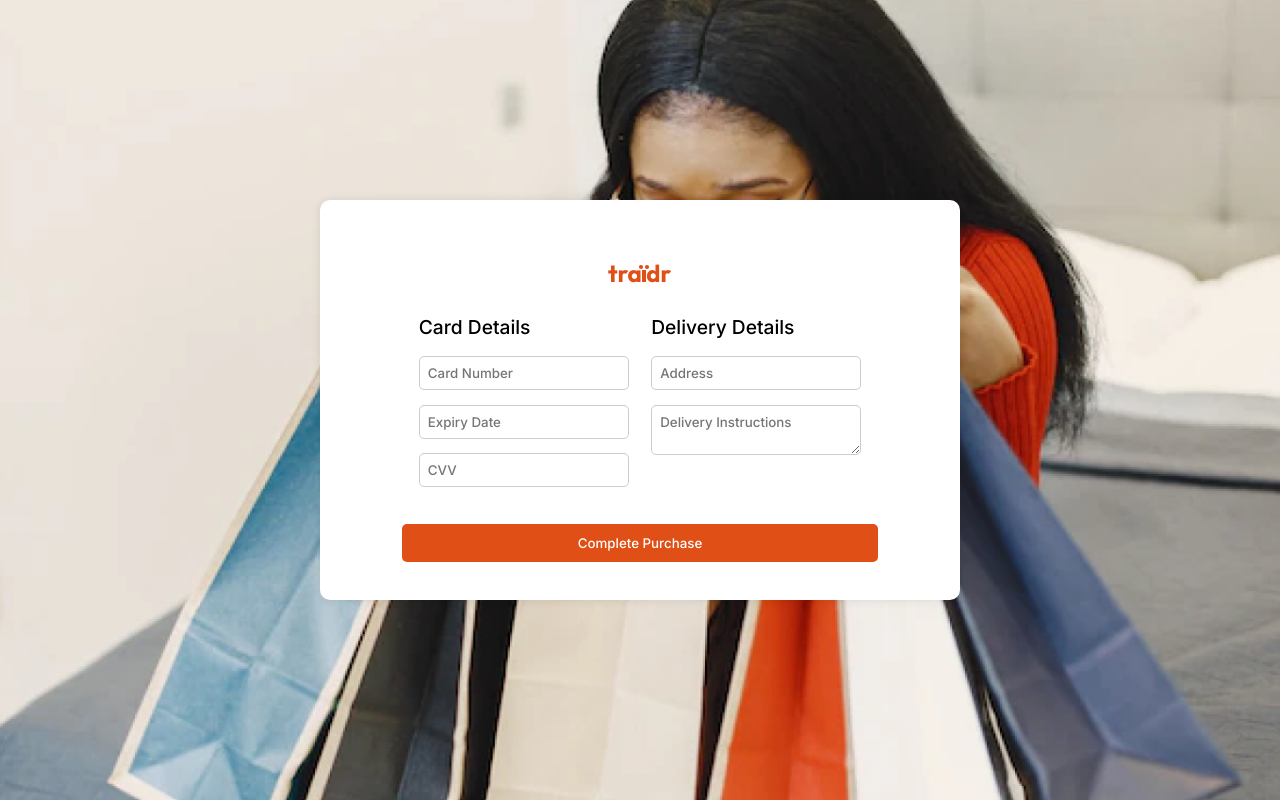
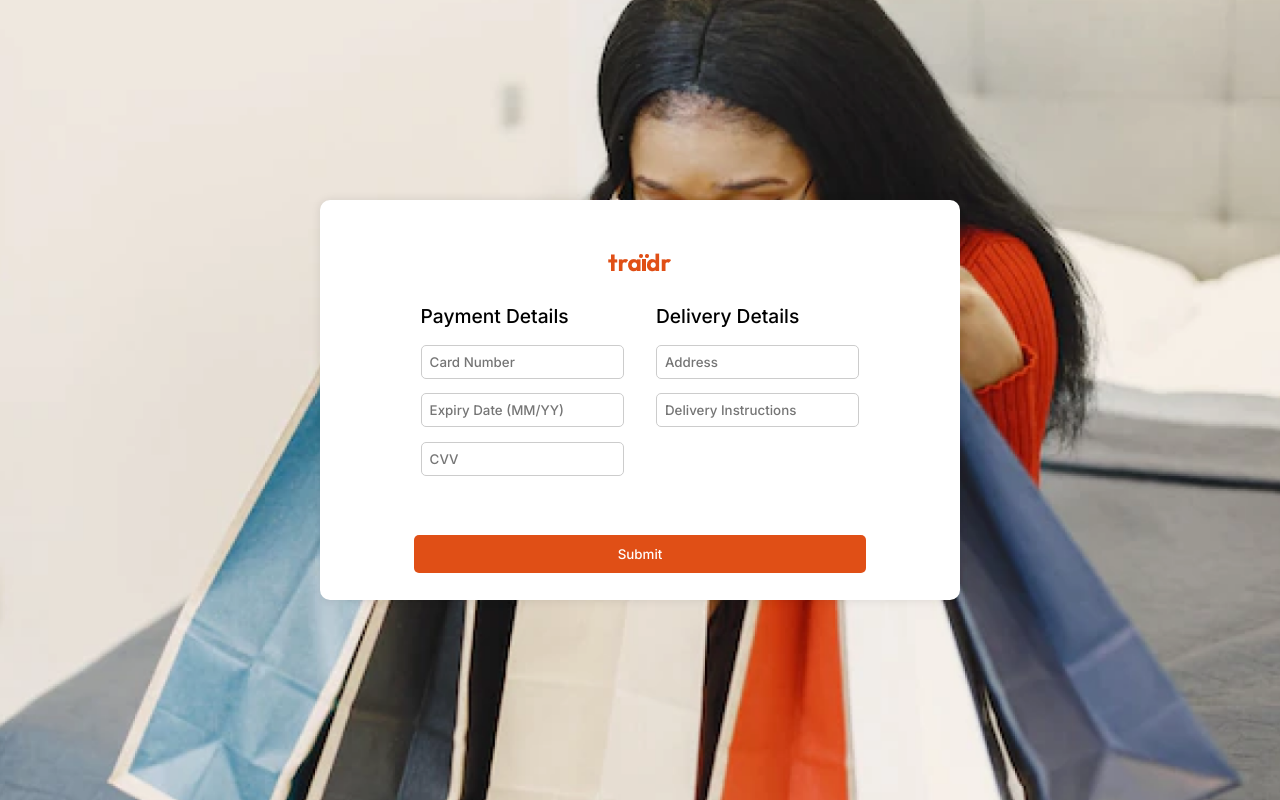
Before and after one commit to wendywillz/Traidr-Frontend, a React (Vite) app: page /delivery-details in a window 1280 px wide. Built offline with nearby package versions, Linux system fonts and the light colour scheme; no server answers.

Commit message:
delivery/checkout page updated

```diff
--- a/src/views/User/DeliveryDetail/DeliveryDetails.Styled.tsx
+++ b/src/views/User/DeliveryDetail/DeliveryDetails.Styled.tsx
@@ -4,7 +4,7 @@ import formBackground from "../../../assets/form-background-image.png";
 export const DeliveryDetailsContainer = styled.div`
 
 .body-div {
-  height: 100vh; /* Set the height to 100% of the viewport height */
+  height: 100vh;
   margin: 0;
   display: flex;
   justify-content: center;
@@ -42,12 +42,17 @@ export const DeliveryDetailsContainer = styled.div`
   margin-bottom: 1.4rem;
 }
 
-.form-container:not(:last-child) {
-  margin-right: 1.4rem;
+.FormContainer:not(:last-child) {
+  margin-right: 2rem;
 }
 
 .form-p {
   margin-bottom: .9rem;
+}
+
+.form-p-error{
+  color: red;
+  font-size: 0.5rem;
 }
 
 .form-input {
@@ -67,7 +72,7 @@ export const DeliveryDetailsContainer = styled.div`
   padding: .7rem 1.4rem;
   cursor: pointer;
   margin-top: 1.4rem;
-  width: 80%;
+  width: 100%;
 }
 
 .submit-button:hover {
--- a/src/views/User/DeliveryDetail/DeliveryDetails.tsx
+++ b/src/views/User/DeliveryDetail/DeliveryDetails.tsx
@@ -1,97 +1,127 @@
-import { useState } from 'react';
-import { DeliveryDetailsContainer } from "./DeliveryDetails.Styled";
+import React, { useState } from 'react';
+import { DeliveryDetailsContainer } from './DeliveryDetails.Styled';
 import traidrLogo from '../../../assets/traidr-logo-orange.png';
 
 
+interface FormData {
+  cardNumber: string;
+  expiryDate: string;
+  cvv: string;
+  address: string;
+  deliveryInstructions: string;
+}
 
-const CheckoutPage = () => {
-const [cardDetails, setCardDetails] = useState({
+const CheckoutPage: React.FC = () => {
+  const [formData, setFormData] = useState<FormData>({
     cardNumber: '',
     expiryDate: '',
     cvv: '',
+    address: '',
+    deliveryInstructions: ''
   });
 
-const [deliveryDetails, setDeliveryDetails] = useState({
-    address: '',
-    deliveryInstructions: '',
+  const [errors, setErrors] = useState<Partial<FormData>>({});
+
+  const handleInputChange = (e: React.ChangeEvent<HTMLInputElement>) => {
+    const { name, value } = e.target;
+    setFormData({
+      ...formData,
+      [name]: value
     });
-
-const handleCardDetailsChange = (event: { target: { name: any; value: any; }; }) => {
-    const { name, value } = event.target;
-    setCardDetails({ ...cardDetails, [name]: value });
   };
 
-  const handleDeliveryDetailsChange = (event: { target: { name: any; value: any; }; }) => {
-    const { name, value } = event.target;
-    setDeliveryDetails({ ...deliveryDetails, [name]: value });
-  };
+  const handleSubmit = (e: React.FormEvent) => {
+    e.preventDefault();
+    const newErrors: Partial<FormData> = {};
 
-  const handleFormSubmit = (event: { preventDefault: () => void; }) => {
-    event.preventDefault();
-    //  form submission logic should be here
+    // validation
+    if (!formData.cardNumber || formData.cardNumber.length !== 16) {
+      newErrors.cardNumber = 'Please enter a valid 16-digit card number.';
+    }
+    if (!formData.expiryDate || !/^(0[1-9]|1[0-2])\/\d{2}$/.test(formData.expiryDate)) {
+      newErrors.expiryDate = 'Please enter a valid expiry date (MM/YY).';
+    }
+    if (!formData.cvv || formData.cvv.length !== 3) {
+      newErrors.cvv = 'Please enter a valid 3-digit CVV.';
+    }
+    if (!formData.address) {
+      newErrors.address = 'Please enter your address.';
+    }
+
+    setErrors(newErrors);
+
+    if (Object.keys(newErrors).length === 0) {
+      // Submit the form data
+      console.log('Form submitted:', formData);
+    }
   };
 
   return (
-    <div>
     <DeliveryDetailsContainer>
-            <div className='body-div'>
+    <div className="body-div">
 
       <div className="container">
         <img src={traidrLogo} alt="traidrlogo" />
 
-        <div className='form-div'>
-      {/* Left Form for Card Details */}
-      <div className="form-container">
-        <p className='form-p'>Card Details</p>
-        <input className="form-input"
+        <form onSubmit={handleSubmit} >
+          <div className="form-div">
+          <div className="FormContainer">
+            <p className='form-p'>Payment Details</p>
+            <input
               type="text"
               name="cardNumber"
-          value={cardDetails.cardNumber}
-          onChange={handleCardDetailsChange}
+              value={formData.cardNumber}
+              onChange={handleInputChange}
               placeholder="Card Number"
+              className="form-input"
             />
-        <input className="form-input"
+            {errors.cardNumber && <p className="form-p-error">{errors.cardNumber}</p>}
+            <input
               type="text"
               name="expiryDate"
-          value={cardDetails.expiryDate}
-          onChange={handleCardDetailsChange}
-          placeholder="Expiry Date"
+              value={formData.expiryDate}
+              onChange={handleInputChange}
+              placeholder="Expiry Date (MM/YY)"
+              className="form-input"
             />
-         <input className="form-input"
+            {errors.expiryDate && <p className="form-p-error">{errors.expiryDate}</p>}
+            <input
               type="text"
               name="cvv"
-        value={cardDetails.cvv}
-        onChange={handleCardDetailsChange}
+              value={formData.cvv}
+              onChange={handleInputChange}
               placeholder="CVV"
+              className="form-input"
             />
+            {errors.cvv && <p className="form-p-error">{errors.cvv}</p>}
           </div>
-
-      {/* Right Form for Delivery Details */}
-      <div className="form-container">
+          <div className="FormContainer">
             <p className='form-p'>Delivery Details</p>
-        <input className="form-input"
+            <input
               type="text"
               name="address"
-          value={deliveryDetails.address}
-          onChange={handleDeliveryDetailsChange}
+              value={formData.address}
+              onChange={handleInputChange}
               placeholder="Address"
+              className="form-input"
             />
-        <textarea className="form-input"
+            {errors.address && <p className="form-p-error">{errors.address}</p>}
+            <input
+              type="text"
               name="deliveryInstructions"
-          value={deliveryDetails.deliveryInstructions}
-          onChange={handleDeliveryDetailsChange}
-          placeholder="Delivery Instructions">
-        </textarea>
+              value={formData.deliveryInstructions}
+              onChange={handleInputChange}
+              placeholder="Delivery Instructions"
+              className="form-input"
+            />
           </div>
           </div>
 
-      {/* Submit Button */}
-      <button className="submit-button" onClick={handleFormSubmit}>Complete Purchase</button>
+          <button type="submit" className="submit-button">Submit</button>
+        </form>
       </div>
     </div>
     </DeliveryDetailsContainer>
-    </div>
-
   );
 };
 
```
Also changed, not shown: src/views/Admin/AdminPages/ProductMetrics/ProductMetrics.tsx (deleted, +0 -49 lines). Lines whose indentation alone changed are shown as unchanged.
